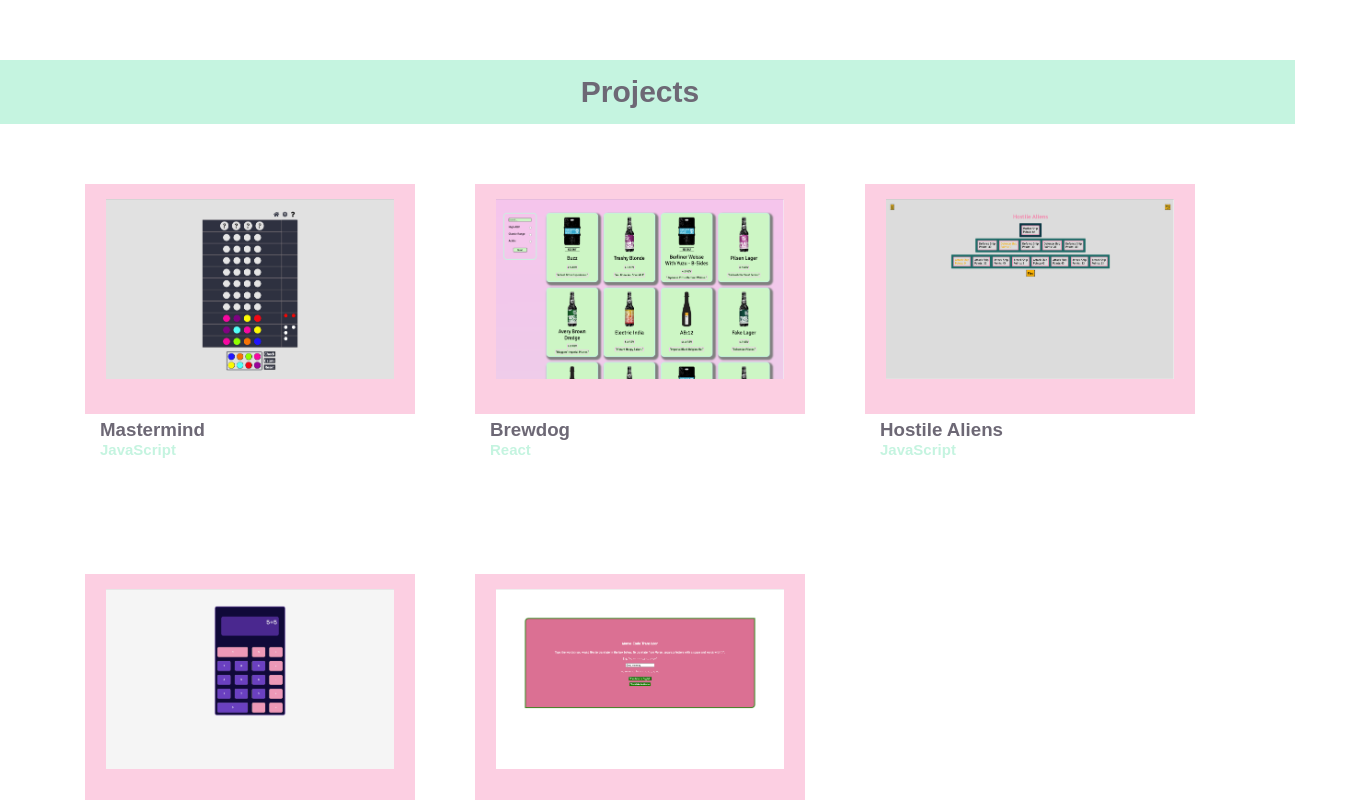
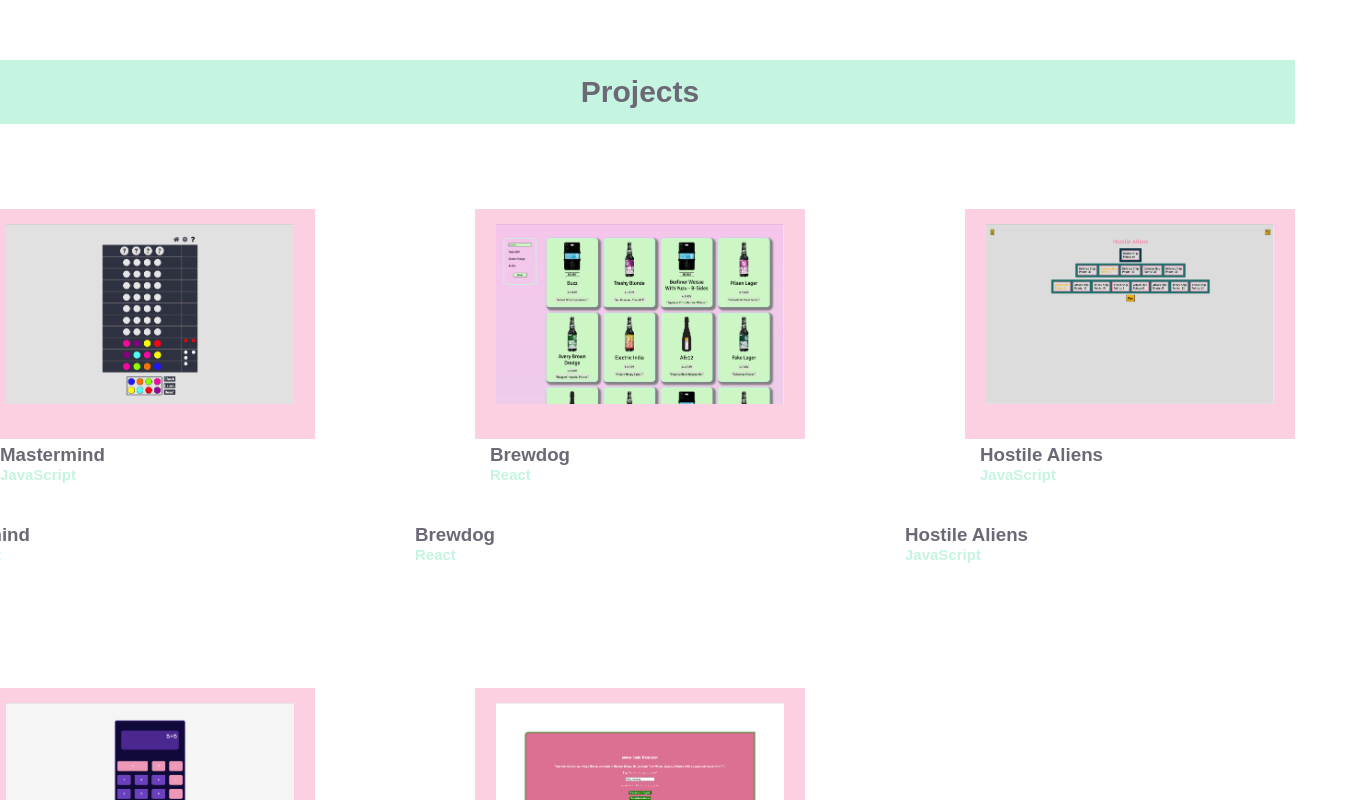
Before and after one commit to OBuckland/portfolio-v2, a React (Create React App) app: page / in a window 1280 px wide. Shown: the part 780-1580 px from the top of the page, 1355 px wide, since content can reach past the window. Built offline with nearby package versions, Linux system fonts and the light colour scheme; a web font is replaced by a local one.

Commit message:
move project title to Card component

```diff
--- a/src/components/Card/Card.jsx
+++ b/src/components/Card/Card.jsx
@@ -13,11 +13,9 @@ const Card = (props) => {
   // const {name, description, image, technology, gitHub, url} = props.project;
 
   return (
-    <section
-
-    className={`${flipStyles} ${styles.card}`}
+    <section className={styles.cardContainer}>
+    <div className={`${flipStyles} ${styles.card}`}
         onClick={() => setIsFaceDown(!isFaceDown)}>
-
           <div className={styles.front}>
             <CardFront project={project} />
           </div>
@@ -25,8 +23,12 @@ const Card = (props) => {
           <div className={styles.back}>
             <CardBack project={project}/>
           </div>
+      </div>
 
-
+    <div className={styles.titleContainer}>
+        <h1>{project.name}</h1>
+        <h3 className={styles.technology}>{project.technology}</h3>
+    </div>
     </section>
   )
 }
--- a/src/components/Card/Card.module.scss
+++ b/src/components/Card/Card.module.scss
@@ -5,10 +5,18 @@
     justify-content: center;
     align-items: center;
     position: relative;
-    height: 350px;
-    width: 350px;
+    height: 400px;
+    width: 450px;
     transform-style: preserve-3d;
     transition: 1090ms;
+    // @media screen and (max-width: 1490px) {
+    //     width: 300px;
+    //     background-color: bl;
+    // }
+}
+
+.cardContainer {
+    margin: 0%;
 }
 
 .faceDown{
@@ -23,3 +31,15 @@
 .back{
     transform: rotateY(180deg);
 }
+
+.titleContainer {
+    color: $colour-primary-grey;
+    text-align: start;
+}
+
+.technology {
+    color: $colour-primary-blue;
+    // color: $colour-primary-pink;
+    font-size: 15px;
+    // background-color: $colour-primary-blue;
+}
```
Lines whose indentation alone changed are shown as unchanged.
